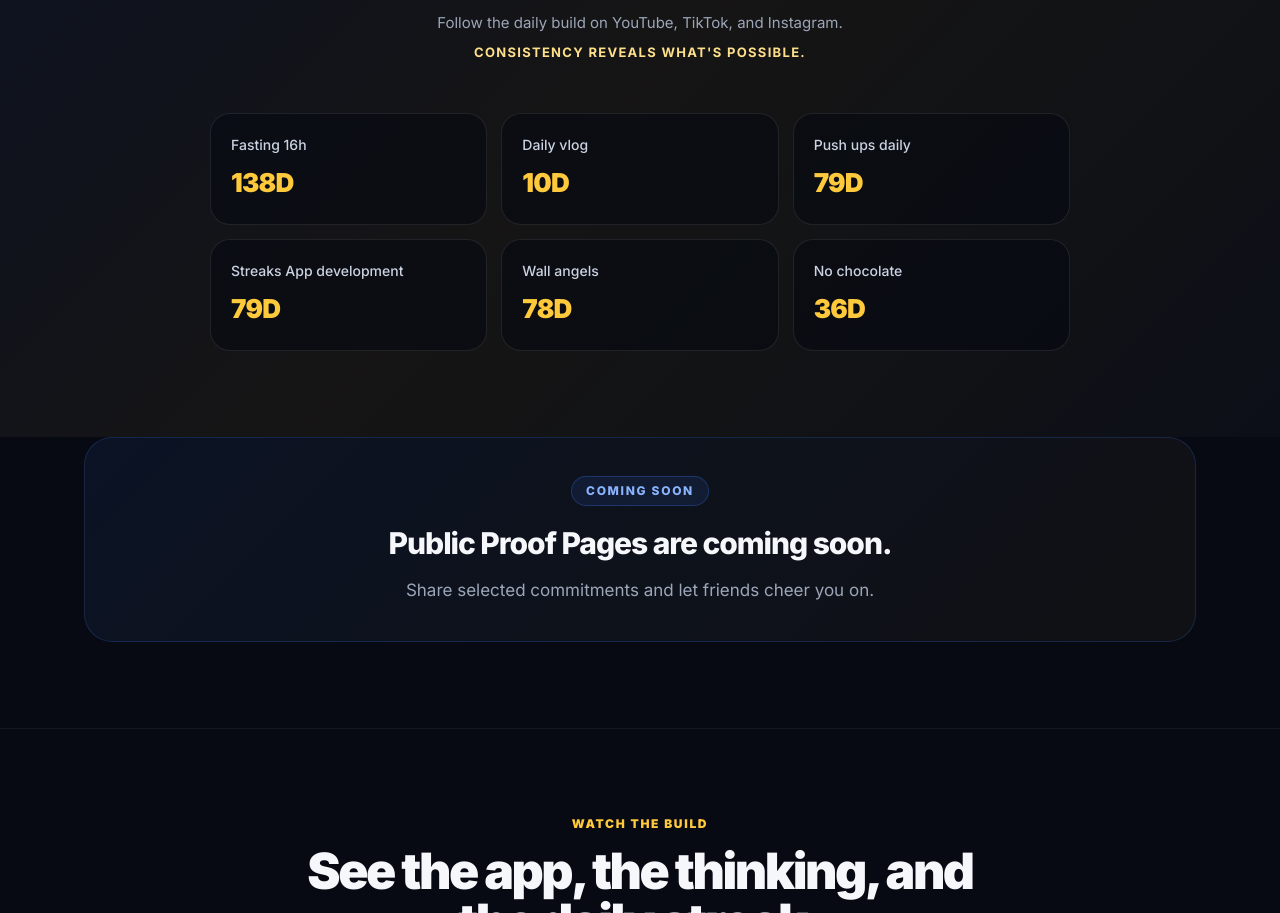
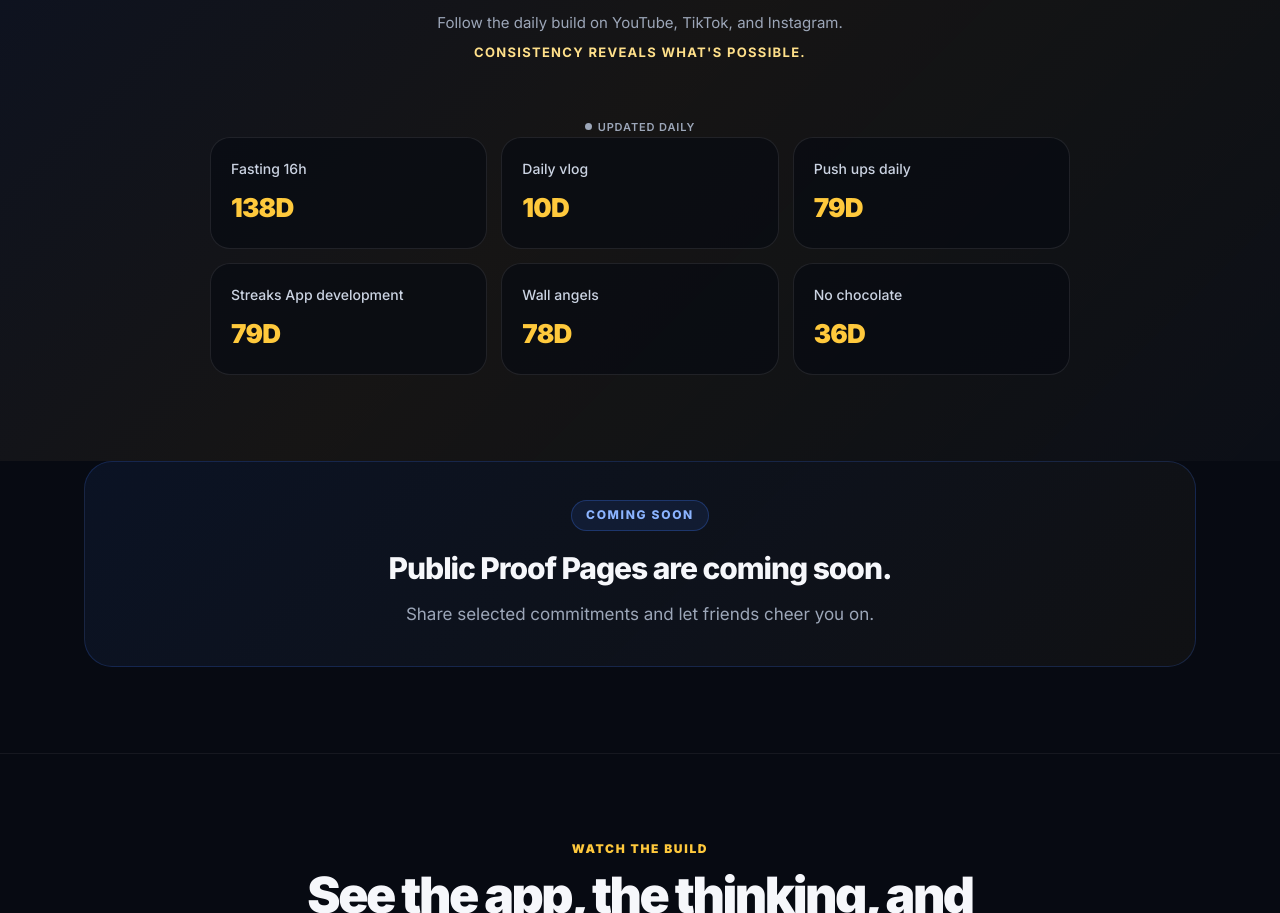
Before and after one commit to johanndsouza-hub/CAN-YOU-COMMIT, a plain HTML site: page index.html in a window 1280 px wide. Shown: the part 3809-4722 px from the top of the page. Drawn offline with Linux system fonts and the light colour scheme; no server answers.

Commit message:
feat: live founder streaks from Firestore on landing page (COM-71)

```diff
--- a/index.html
+++ b/index.html
@@ -359,7 +359,8 @@ footer{border-top:1px solid var(--line);padding:34px 0;color:var(--muted);font-s
       <p class="founder-quote">"I am building Commit in public because the product should prove its own point: show up, keep the streak, and make the work visible."</p>
       <p class="founder-attr">Follow the daily build on YouTube, TikTok, and Instagram.</p>
       <p class="founder-tagline">Consistency reveals what's possible.</p>
-      <div class="streak-grid" aria-label="Founder commitment streaks">
+      <div class="streak-live-label"><span id="streak-live-dot" style="display:inline-block;width:7px;height:7px;border-radius:50%;background:var(--muted);margin-right:6px;vertical-align:middle;transition:background .4s"></span><span id="streak-live-text" style="font-size:11px;color:var(--muted);letter-spacing:.08em;text-transform:uppercase;font-weight:600">Loading&hellip;</span></div>
+      <div id="founder-streak-grid" class="streak-grid" aria-label="Founder commitment streaks">
         <div class="streak-card"><strong>Fasting 16h</strong><span>138D</span></div>
         <div class="streak-card"><strong>Daily vlog</strong><span>10D</span></div>
         <div class="streak-card"><strong>Push ups daily</strong><span>79D</span></div>
@@ -424,5 +425,30 @@ footer{border-top:1px solid var(--line);padding:34px 0;color:var(--muted);font-s
     </div>
   </div>
 </footer>
+<script>
+(function(){
+  var FURL="https://firestore.googleapis.com/v1/projects/streak-hero-ee21e/databases/(default)/documents/public_profiles/1";
+  var grid=document.getElementById("founder-streak-grid");
+  var dot=document.getElementById("streak-live-dot");
+  var txt=document.getElementById("streak-live-text");
+  if(!grid)return;
+  var ctrl=new AbortController();
+  setTimeout(function(){ctrl.abort();},3500);
+  fetch(FURL,{signal:ctrl.signal})
+    .then(function(r){return r.json();})
+    .then(function(data){
+      var vals=data.fields.streaks.arrayValue.values;
+      grid.innerHTML=vals.map(function(s){
+        var f=s.mapValue.fields;
+        return '<div class="streak-card"><strong>'+f.name.stringValue+'</strong><span>'+f.days.integerValue+'D</span></div>';
+      }).join("");
+      if(dot){dot.style.background="#FFD04A";}
+      if(txt){txt.textContent="Live from the app";}
+    })
+    .catch(function(){
+      if(txt){txt.textContent="Updated daily";}
+    });
+})();
+</script>
 </body>
 </html>
```
